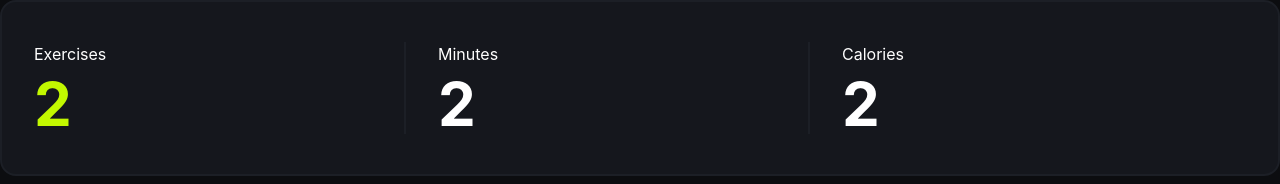
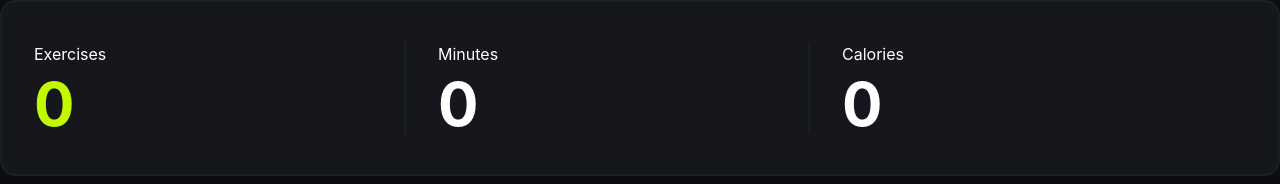
Before and after one commit to poranmia2222/fitlog-a6, a Next.js app: page /myplan in a window 1280 px wide. Shown: the part 210-394 px from the top of the page. Built offline with nearby package versions, Linux system fonts and the light colour scheme.

Commit message:
Set up shared exercise data context

```diff
--- a/package.json
+++ b/package.json
@@ -14,7 +14,8 @@
     "next": "16.3.6",
     "react": "19.2.8",
     "react-dom": "19.2.8",
-    "react-icons": "^5.7.0"
+    "react-icons": "^5.7.0",
+    "react-toastify": "^11.1.0"
   },
   "devDependencies": {
     "@tailwindcss/postcss": "^4.3.3",
--- a/src/app/exercises/[id]/page.tsx
+++ b/src/app/exercises/[id]/page.tsx
@@ -1,4 +1,7 @@
+
 import ExerciseInfoTable from '@/component/ExerciseDetails/ExerciseInfoTable';
+import SavePlanButton from '@/component/ExerciseDetails/SavePlanButton';
+import TodysPlanButton from '@/component/ExerciseDetails/TodysPlanButton';
 import { ExerciseType } from '@/types/exercise.type';
 import Image from 'next/image';
 import React from 'react';
@@ -28,7 +31,12 @@ const ExerciseDetailsPage = async ({ params }: ExerciseDetailsPageProps) => {
     if (!exercise) {
         return <div>Exercise not found</div>;
     }
-    console.log(exercise)
+    // console.log(exercise)
+
+
+
+
+
     return (
         <section className='my-12'>
             <div className='container mx-auto grid grid-cols-2 gap-6'>
@@ -66,8 +74,8 @@ const ExerciseDetailsPage = async ({ params }: ExerciseDetailsPageProps) => {
                         </ul>
                     </div>
                     <div className='flex gap-4'>
-                        <button className='btn btn-primary rounded-xl text-lg'><LuCalendarPlus2 /> Add to today's plan</button>
-                        <button className='btn btn-secondary rounded-xl text-lg'><MdOutlineBookmarkBorder /> Save for later</button>
+                        <TodysPlanButton exercise={exercise}></TodysPlanButton>
+                        <SavePlanButton exercise={exercise}></SavePlanButton>
                     </div>
                 </div>
             </div>
--- a/src/app/layout.tsx
+++ b/src/app/layout.tsx
@@ -3,6 +3,8 @@ import { Geist, Geist_Mono } from "next/font/google";
 import "./globals.css";
 import Navber from "@/component/sheard/Navber";
 import Footer from "@/component/sheard/Footer";
+import ExercisesProvider from "@/context/ExercisesContext";
+import { ToastContainer } from "react-toastify";
 
 const geistSans = Geist({
   variable: "--font-geist-sans",
@@ -26,9 +28,12 @@ export default function RootLayout({ children }: LayoutProps<"/">) {
       className={`${geistSans.variable} ${geistMono.variable} h-full antialiased`}
     >
       <body className="min-h-full bg-[#0C0D10]">
-        <Navber></Navber>
+        <ExercisesProvider>
+          <Navber></Navber>
           {children}
-        <Footer></Footer>
+          <Footer></Footer>
+          <ToastContainer />
+        </ExercisesProvider>
       </body>
     </html>
   );
--- a/src/app/myplan/page.tsx
+++ b/src/app/myplan/page.tsx
@@ -1,10 +1,14 @@
 "use client";
 import PlanTabs from "@/component/sheard/myplane/PlanTabs";
 import SortDropdown from "@/component/sheard/myplane/SortDropdown";
-import React, { useState } from "react";
+import { ExercisesContext } from "@/context/ExercisesContext";
+import React, { useContext, useState } from "react";
 
 const MyPlan = () => {
     const [activeTab, setActiveTab] = useState<"today" | "saved">("today");
+
+   const { todaysPlan } = useContext(ExercisesContext)
+   console.log(todaysPlan)
 
     return (
         <section>
@@ -31,17 +35,24 @@ const MyPlan = () => {
 
                     <div className="mr-8 space-y-2 border-r-2 border-[#1C1F26]">
                         <p>Exercises</p>
-                        <h2 className="text-6xl font-bold text-primary">2</h2>
+                        <h2 className="text-6xl font-bold text-primary">
+                            {
+                                todaysPlan.length
+                            }
+                        </h2>
                     </div>
 
                     <div className="mr-8 space-y-2 border-r-2 border-[#1C1F26]">
                         <p>Minutes</p>
-                        <h2 className="text-6xl font-bold">2</h2>
+                        <h2 className="text-6xl font-bold">
+                            {todaysPlan.reduce((total, item) => total + item.duration, 0)}</h2>
                     </div>
 
                     <div className="space-y-2">
                         <p>Calories</p>
-                        <h2 className="text-6xl font-bold">2</h2>
+                        <h2 className="text-6xl font-bold">
+                            {todaysPlan.reduce((total, item) => total + item.caloriesBurned, 0)}
+                        </h2>
                     </div>
                 </div>
 
--- /dev/null
+++ b/src/component/ExerciseDetails/SavePlanButton.tsx
@@ -0,0 +1,19 @@
+'use client'
+import { ExercisesContext } from '@/context/ExercisesContext';
+import { ExerciseType } from '@/types/exercise.type';
+import React, { useContext } from 'react';
+import { MdOutlineBookmarkBorder } from 'react-icons/md';
+
+const SavePlanButton = ({ exercise }: { exercise: ExerciseType }) => {
+
+    const { savePlan, setSavePlan } = useContext(ExercisesContext)
+
+    const handleSavePlan = (exercise:ExerciseType) => {
+        setSavePlan([...savePlan, exercise])
+    }
+    return (
+        <button onClick={() => handleSavePlan(exercise)} className='btn btn-secondary rounded-xl text-lg'><MdOutlineBookmarkBorder /> Save for later</button>
+    );
+};
+
+export default SavePlanButton;
--- /dev/null
+++ b/src/component/ExerciseDetails/TodysPlanButton.tsx
@@ -0,0 +1,35 @@
+'use client'
+import { ExercisesContext } from '@/context/ExercisesContext';
+import { ExerciseType } from '@/types/exercise.type';
+import React, { useContext } from 'react';
+import { LuCalendarPlus2 } from 'react-icons/lu';
+import { Bounce, toast, ToastContainer } from 'react-toastify';
+
+const TodysPlanButton = ({ exercise }: { exercise: ExerciseType }) => {
+
+    const { todaysPlan, setTodaysPlan } = useContext(ExercisesContext)
+
+    const handleTodaysPlan = (exercise: ExerciseType) => {
+        setTodaysPlan([...todaysPlan, exercise])
+        toast.error(`${exercise.name} added to today's plan!`);
+    }
+    return (
+        <>
+            <button onClick={() => handleTodaysPlan(exercise)} className='btn btn-primary rounded-xl text-lg'><LuCalendarPlus2 /> Add to today's plan</button>
+            <ToastContainer
+                position="bottom-right"
+                autoClose={5000}
+                hideProgressBar={false}
+                newestOnTop={false}
+                closeOnClick={false}
+                rtl={false}
+                pauseOnFocusLoss
+                draggable
+                pauseOnHover
+                theme="light"
+                transition={Bounce}></ToastContainer>
+        </>
+    );
+};
+
+export default TodysPlanButton;
--- a/src/component/sheard/Navber.tsx
+++ b/src/component/sheard/Navber.tsx
@@ -1,11 +1,15 @@
 'use client'
 import Image from 'next/image';
-import React from 'react';
+import React, { useContext } from 'react';
 import logoIcon from '../../assets/logo.png'
 import Link from 'next/link';
 import { usePathname } from 'next/navigation';
+import { ExercisesContext } from '@/context/ExercisesContext';
 
 const Navber = () => {
+
+    const {todaysPlan} = useContext(ExercisesContext)
+
 
     const pathName = usePathname()
     // console.log(pathName)
@@ -18,7 +22,7 @@ const Navber = () => {
     const badges = <>
         <Link
             href="/myplan"
-            className="group flex items-center gap-2 text-lg font-medium text-secondary"><span>Plan</span><span className="flex min-w-8 h-8 items-center justify-center rounded-full bg-primary px-2 text-lg font-bold text-black">0</span>
+            className="group flex items-center gap-2 text-lg font-medium text-secondary"><span>Plan</span><span className="flex min-w-8 h-8 items-center justify-center rounded-full bg-primary px-2 text-lg font-bold text-black">{todaysPlan.length}</span>
         </Link>
         <Link
             href="/myplan"
--- /dev/null
+++ b/src/component/sheard/myplane/TodysPlanCard.tsx
@@ -0,0 +1,11 @@
+import React from 'react';
+
+const TodysPlanCard = () => {
+    return (
+        <div>
+
+        </div>
+    );
+};
+
+export default TodysPlanCard;
--- /dev/null
+++ b/src/context/ExercisesContext.tsx
@@ -0,0 +1,35 @@
+'use client'
+import { ExerciseType } from '@/types/exercise.type';
+import React, { Children, createContext, Dispatch, ReactNode, SetStateAction, useState } from 'react';
+
+interface ExercisesContextType {
+    todaysPlan: ExerciseType[],
+    setTodaysPlan: Dispatch<SetStateAction<ExerciseType[]>>,
+    savePlan: ExerciseType[],
+    setSavePlan: Dispatch<SetStateAction<ExerciseType[]>>
+}
+
+export const ExercisesContext = createContext<ExercisesContextType>({
+    todaysPlan: [],
+    setTodaysPlan: () => {},
+    savePlan: [],
+    setSavePlan: () => {}
+})
+
+const ExercisesProvider = ({ children }: { children: ReactNode }) => {
+    const [todaysPlan, setTodaysPlan] = useState<ExerciseType[]>([])
+    const [savePlan, setSavePlan] = useState<ExerciseType[]>([])
+
+    const sharedData = {
+        todaysPlan, setTodaysPlan,
+        savePlan, setSavePlan
+    }
+    return (
+
+        <ExercisesContext.Provider value={sharedData}>
+            {children}
+        </ExercisesContext.Provider>
+    );
+};
+
+export default ExercisesProvider;
```
Also changed, not shown: 1 other file (tests, documents, lock files or other folders).
